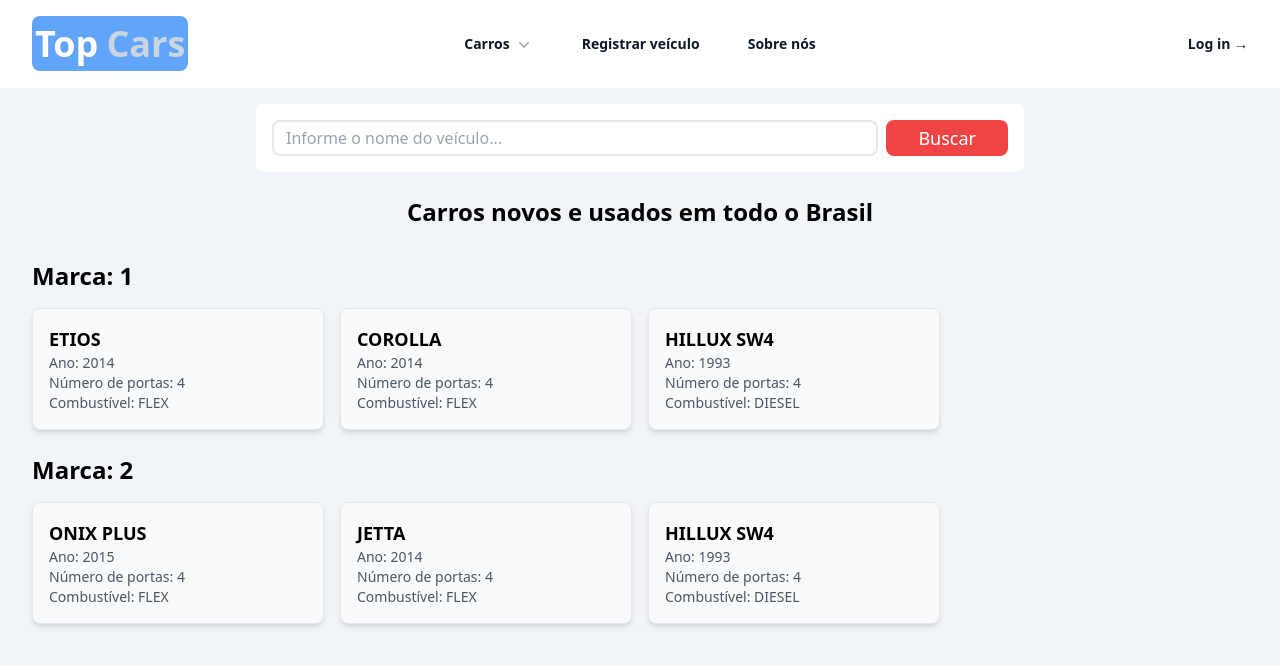
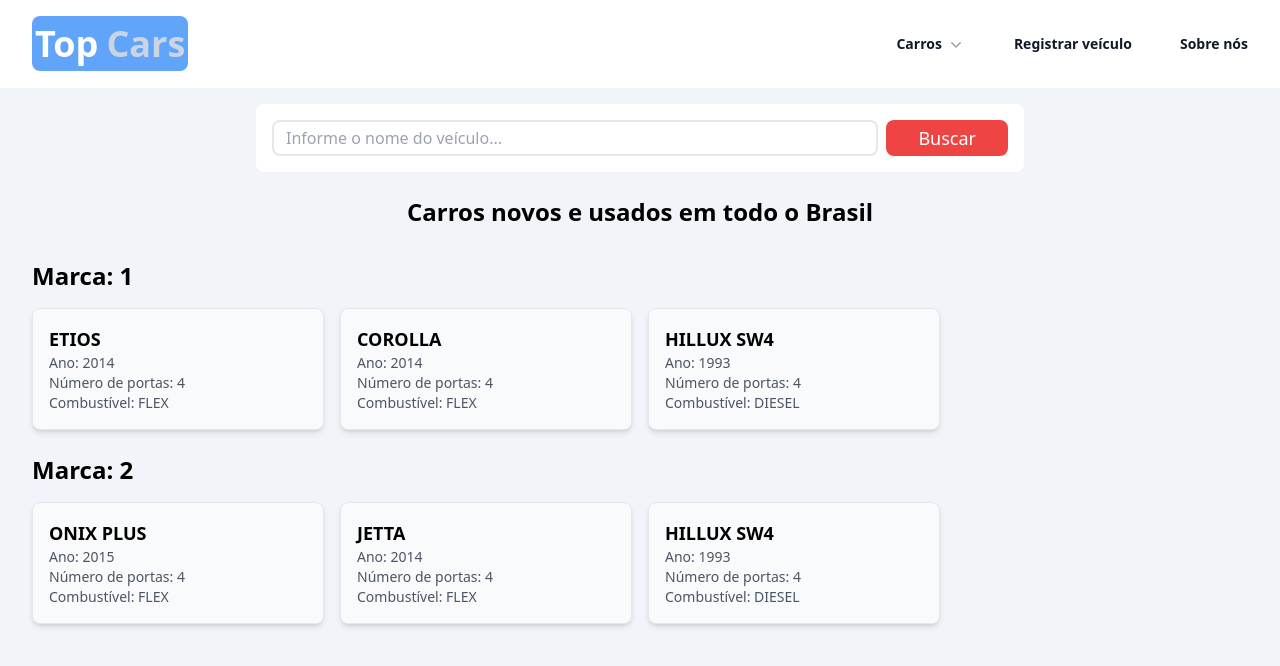
Before and after one commit to igor-montezuma-dev/top-cars, a React (Vite) app: page / in a window 1280 px wide. Shown: the top 666 px of the page. Built offline with nearby package versions, Linux system fonts and the light colour scheme.

Commit message:
feat: Fix header component

```diff
--- a/src/components/header/index.tsx
+++ b/src/components/header/index.tsx
@@ -150,11 +150,7 @@ export function Header() {
             Sobre nós
           </a>
         </PopoverGroup>
-        <div className="hidden lg:flex lg:flex-1 lg:justify-end">
-          <a href="#" className="text-sm font-semibold leading-6 text-gray-900">
-            Log in <span aria-hidden="true">&rarr;</span>
-          </a>
-        </div>
+
       </nav>
       <Dialog
         className="lg:hidden"
@@ -223,14 +219,7 @@ export function Header() {
                   Sobre nós
                 </a>
               </div>
-              <div className="py-6">
-                <a
-                  href="#"
-                  className="-mx-3 block rounded-lg px-3 py-2.5 text-base font-semibold leading-7 text-gray-900 hover:bg-gray-50"
-                >
-                  Log in
-                </a>
-              </div>
+
             </div>
           </div>
         </DialogPanel>
```
